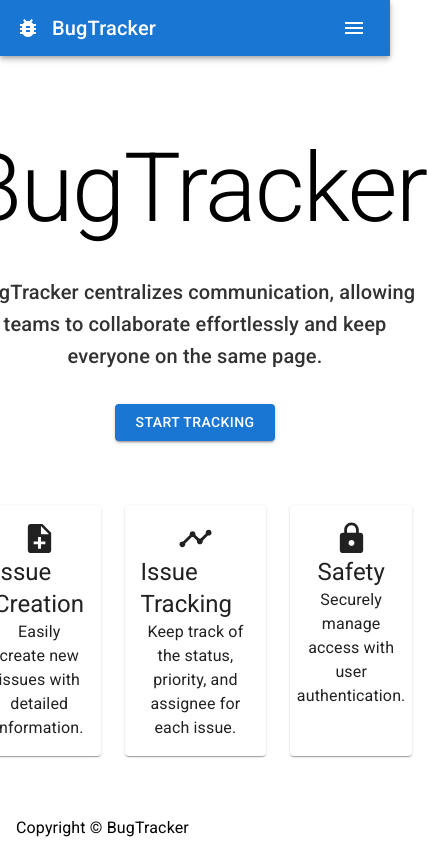
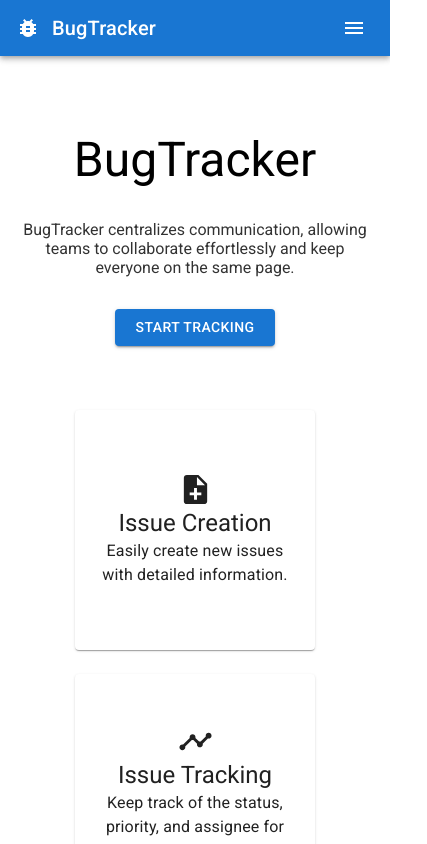
Before and after one commit to R894/bugtracker, a Next.js app in the folder client/: page / in a window 390 px wide. Shown: the top 844 px of the page, 427 px wide, since content can reach past the window. Built offline with nearby package versions, Linux system fonts and the light colour scheme; no server answers.

Commit message:
style: add responsive design to index page

```diff
--- a/client/src/components/FeaturesDisplay/FeaturesDisplay.tsx
+++ b/client/src/components/FeaturesDisplay/FeaturesDisplay.tsx
@@ -9,8 +9,10 @@ const Feature = ({ children }: { children: ReactNode }) => {
         display: 'flex',
         flexDirection: 'column',
         alignItems: 'center',
+        justifyContent: 'center',
         padding: '16px',
         maxWidth: '240px',
+        minHeight: '240px',
       }}
     >
       {children}
@@ -20,10 +22,13 @@ const Feature = ({ children }: { children: ReactNode }) => {
 
 const FeaturesDisplay = () => {
   return (
-    <>
-      <Stack direction={'row'} gap={3}>
+    <Stack
+      direction={'row'}
+      gap={3}
+      sx={{ flexWrap: 'wrap', justifyContent: 'center' }}
+    >
       <Feature>
-          <NoteAdd fontSize='large'></NoteAdd>
+        <NoteAdd fontSize="large"></NoteAdd>
         <Typography variant="h5">Issue Creation</Typography>
         <Typography textAlign={'center'}>
           Easily create new issues with detailed information.
@@ -44,7 +49,6 @@ const FeaturesDisplay = () => {
         </Typography>
       </Feature>
     </Stack>
-    </>
   )
 }
 
--- a/client/src/components/Hero/Hero.tsx
+++ b/client/src/components/Hero/Hero.tsx
@@ -1,10 +1,13 @@
 import { useUserContext } from '@/context/UserContext'
-import { Box, Button, Typography } from '@mui/material'
+import { Box, Button, Typography, useMediaQuery, useTheme } from '@mui/material'
+import { Variant } from '@mui/material/styles/createTypography'
 import { useRouter } from 'next/router'
 
 const Hero = () => {
   const router = useRouter()
   const { isLoggedIn } = useUserContext()
+  const theme = useTheme()
+  const isSmallScreen = useMediaQuery(theme.breakpoints.down('sm'))
   return (
     <Box
       sx={{
@@ -18,8 +21,11 @@ const Hero = () => {
       maxWidth="sm"
       gap={4}
     >
-      <Typography variant="h1">BugTracker</Typography>
-      <Typography variant="h6" style={{ opacity: '80%', textAlign: 'center' }}>
+      <Typography variant={isSmallScreen ? 'h3' as Variant : 'h1' as Variant}>BugTracker</Typography>
+      <Typography
+        variant={isSmallScreen ? 'h7' as Variant : 'h6' as Variant }
+        style={{ opacity: '80%', textAlign: 'center' }}
+      >
         BugTracker centralizes communication, allowing teams to collaborate
         effortlessly and keep everyone on the same page.
       </Typography>
```
Lines whose indentation alone changed are shown as unchanged.
